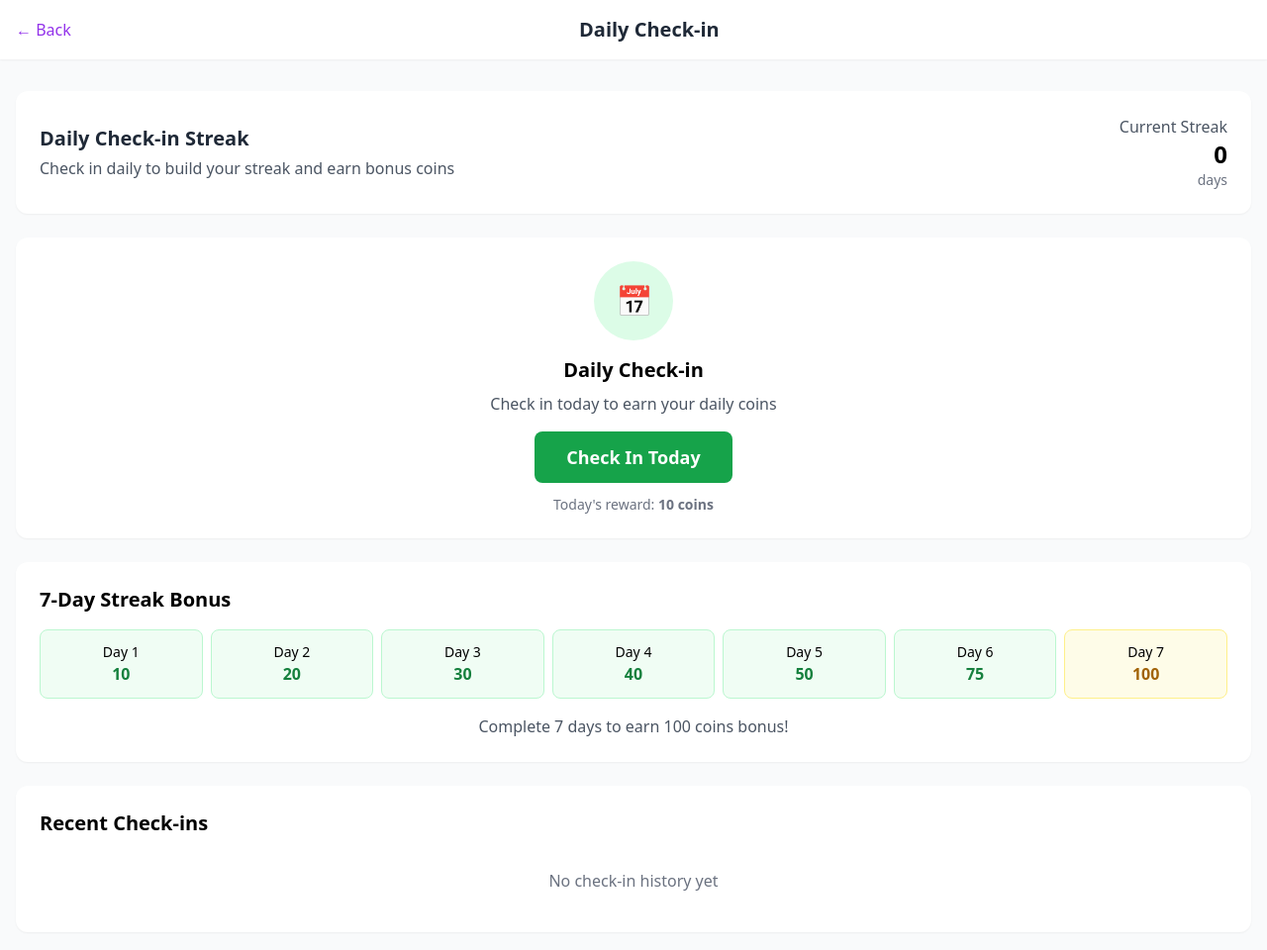
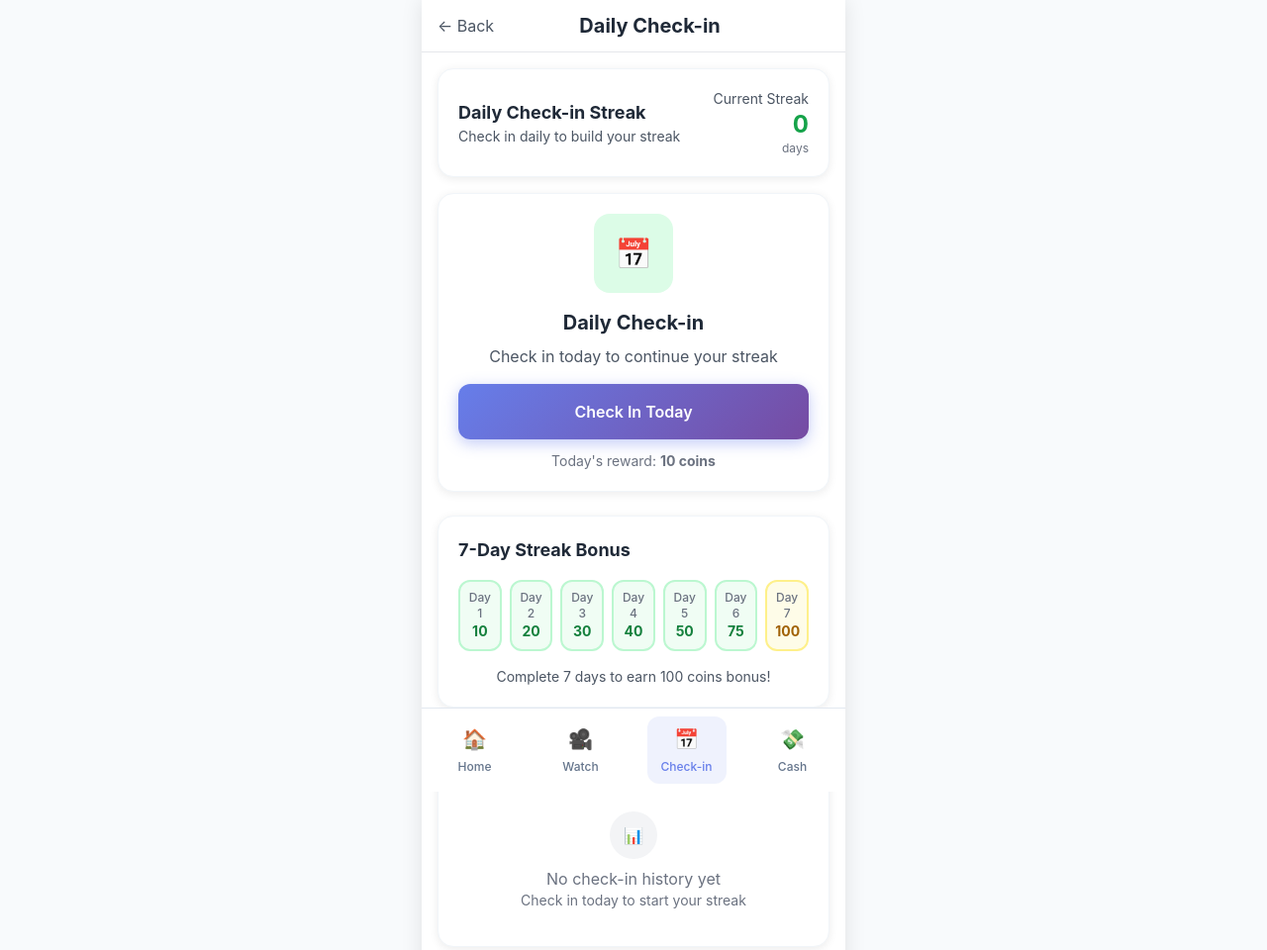
Before and after one commit to sonarratilal-crypto/Earnzy, a plain HTML site: page checkin.html in a window 1280 px wide. Shown: the whole page at 99% size. Drawn offline with nearby package versions, Linux system fonts and the light colour scheme.

Commit message:
Update checkin.html

```diff
--- a/checkin.html
+++ b/checkin.html
@@ -1,4 +1,3 @@
-<!-- checkin.html -->
 <!DOCTYPE html>
 <html lang="en">
 <head>
@@ -7,94 +6,128 @@
     <title>Daily Check-in - Earnzy</title>
     <script src="https://cdn.tailwindcss.com"></script>
     <script src="https://cdn.jsdelivr.net/npm/@supabase/supabase-js@2"></script>
+    <link rel="stylesheet" href="assets/style.css">
 </head>
-<body class="bg-gray-50 min-h-screen">
-    <!-- Navigation -->
-    <nav class="bg-white shadow-sm py-4">
-        <div class="container mx-auto px-4 flex justify-between items-center">
-            <a href="dashboard.html" class="text-purple-600 font-medium">← Back</a>
+<body>
+    <div class="app-container">
+        <!-- Header -->
+        <header class="bg-white border-b border-gray-200 sticky top-0 z-50">
+            <div class="px-4 py-3">
+                <div class="flex justify-between items-center">
+                    <a href="dashboard.html" class="text-gray-600 flex items-center">
+                        ← Back
+                    </a>
                     <h1 class="text-xl font-bold text-gray-800">Daily Check-in</h1>
                     <div class="w-6"></div>
                 </div>
-    </nav>
+            </div>
+        </header>
 
-    <div class="container mx-auto px-4 py-8">
+        <!-- Main Content -->
+        <main class="content-with-nav p-4">
             <!-- Stats Card -->
-        <div class="bg-white rounded-xl shadow-sm p-6 mb-6">
+            <div class="card-app mb-4">
                 <div class="flex justify-between items-center">
                     <div>
-                    <h2 class="text-xl font-bold text-gray-800">Daily Check-in Streak</h2>
-                    <p class="text-gray-600 mt-1">Check in daily to build your streak and earn bonus coins</p>
+                        <h2 class="text-lg font-bold text-gray-800">Daily Check-in Streak</h2>
+                        <p class="text-gray-600 text-sm">Check in daily to build your streak</p>
                     </div>
                     <div class="text-right">
-                    <p class="text-gray-600">Current Streak</p>
-                    <p class="text-2xl font-bold" id="currentStreak">0</p>
-                    <p class="text-sm text-gray-500">days</p>
+                        <p class="text-sm text-gray-600">Current Streak</p>
+                        <p class="text-2xl font-bold text-green-600" id="currentStreak">0</p>
+                        <p class="text-xs text-gray-500">days</p>
                     </div>
                 </div>
             </div>
 
             <!-- Check-in Status -->
-        <div class="bg-white rounded-xl shadow-sm p-6 mb-6 text-center">
-            <div class="w-20 h-20 bg-green-100 rounded-full flex items-center justify-center mx-auto mb-4">
+            <div class="card-app text-center mb-6">
+                <div class="w-20 h-20 bg-green-100 rounded-2xl flex items-center justify-center mx-auto mb-4">
                     <span class="text-3xl text-green-600" id="checkinIcon">📅</span>
                 </div>
                 <h3 class="text-xl font-bold mb-2" id="checkinTitle">Daily Check-in</h3>
-            <p class="text-gray-600 mb-4" id="checkinDescription">Check in today to earn your daily coins</p>
-            <button id="checkinBtn" class="bg-green-600 text-white px-8 py-3 rounded-lg font-bold text-lg hover:bg-green-700 transition duration-200">
+                <p class="text-gray-600 mb-4" id="checkinDescription">Check in today to continue your streak</p>
+                <button id="checkinBtn" class="btn-app mb-3">
                     Check In Today
                 </button>
-            <p class="text-sm text-gray-500 mt-3" id="todayReward">Today's reward: <span class="font-bold">10 coins</span></p>
+                <p class="text-sm text-gray-500" id="todayReward">Today's reward: <span class="font-bold">10 coins</span></p>
             </div>
 
             <!-- Streak Calendar -->
-        <div class="bg-white rounded-xl shadow-sm p-6 mb-6">
-            <h3 class="text-xl font-bold mb-4">7-Day Streak Bonus</h3>
+            <div class="card-app mb-6">
+                <h3 class="text-lg font-bold mb-4">7-Day Streak Bonus</h3>
                 <div class="grid grid-cols-7 gap-2">
-                <div class="text-center p-3 bg-green-50 rounded-lg border border-green-200">
-                    <p class="text-sm font-medium">Day 1</p>
-                    <p class="text-green-700 font-bold">10</p>
+                    <div class="text-center p-2 bg-green-50 rounded-xl border-2 border-green-200">
+                        <p class="text-xs font-medium">Day 1</p>
+                        <p class="text-green-700 font-bold text-sm">10</p>
                     </div>
-                <div class="text-center p-3 bg-green-50 rounded-lg border border-green-200">
-                    <p class="text-sm font-medium">Day 2</p>
-                    <p class="text-green-700 font-bold">20</p>
+                    <div class="text-center p-2 bg-green-50 rounded-xl border-2 border-green-200">
+                        <p class="text-xs font-medium">Day 2</p>
+                        <p class="text-green-700 font-bold text-sm">20</p>
                     </div>
-                <div class="text-center p-3 bg-green-50 rounded-lg border border-green-200">
-                    <p class="text-sm font-medium">Day 3</p>
-                    <p class="text-green-700 font-bold">30</p>
+                    <div class="text-center p-2 bg-green-50 rounded-xl border-2 border-green-200">
+                        <p class="text-xs font-medium">Day 3</p>
+                        <p class="text-green-700 font-bold text-sm">30</p>
                     </div>
-                <div class="text-center p-3 bg-green-50 rounded-lg border border-green-200">
-                    <p class="text-sm font-medium">Day 4</p>
-                    <p class="text-green-700 font-bold">40</p>
+                    <div class="text-center p-2 bg-green-50 rounded-xl border-2 border-green-200">
+                        <p class="text-xs font-medium">Day 4</p>
+                        <p class="text-green-700 font-bold text-sm">40</p>
                     </div>
-                <div class="text-center p-3 bg-green-50 rounded-lg border border-green-200">
-                    <p class="text-sm font-medium">Day 5</p>
-                    <p class="text-green-700 font-bold">50</p>
+                    <div class="text-center p-2 bg-green-50 rounded-xl border-2 border-green-200">
+                        <p class="text-xs font-medium">Day 5</p>
+                        <p class="text-green-700 font-bold text-sm">50</p>
                     </div>
-                <div class="text-center p-3 bg-green-50 rounded-lg border border-green-200">
-                    <p class="text-sm font-medium">Day 6</p>
-                    <p class="text-green-700 font-bold">75</p>
+                    <div class="text-center p-2 bg-green-50 rounded-xl border-2 border-green-200">
+                        <p class="text-xs font-medium">Day 6</p>
+                        <p class="text-green-700 font-bold text-sm">75</p>
                     </div>
-                <div class="text-center p-3 bg-yellow-50 rounded-lg border border-yellow-200">
-                    <p class="text-sm font-medium">Day 7</p>
-                    <p class="text-yellow-700 font-bold">100</p>
+                    <div class="text-center p-2 bg-yellow-50 rounded-xl border-2 border-yellow-200">
+                        <p class="text-xs font-medium">Day 7</p>
+                        <p class="text-yellow-700 font-bold text-sm">100</p>
                     </div>
                 </div>
-            <p class="text-center text-gray-600 mt-4">Complete 7 days to earn 100 coins bonus!</p>
+                <p class="text-center text-gray-600 text-sm mt-4">Complete 7 days to earn 100 coins bonus!</p>
             </div>
 
             <!-- Check-in History -->
-        <div class="bg-white rounded-xl shadow-sm p-6">
-            <h3 class="text-xl font-bold mb-4">Recent Check-ins</h3>
+            <div class="card-app">
+                <h3 class="text-lg font-bold mb-4">Recent Check-ins</h3>
                 <div id="checkinHistory" class="space-y-3">
-                <div class="text-center text-gray-500 py-4">No check-in history yet</div>
+                    <div class="text-center text-gray-500 py-4">
+                        <div class="w-12 h-12 bg-gray-100 rounded-full flex items-center justify-center mx-auto mb-2">
+                            <span class="text-gray-400">📊</span>
+                        </div>
+                        <p>No check-in history yet</p>
+                        <p class="text-sm">Check in today to start your streak</p>
                     </div>
                 </div>
+            </div>
+        </main>
+
+        <!-- Bottom Navigation -->
+        <nav class="bottom-nav">
+            <a href="dashboard.html" class="nav-item">
+                <span class="nav-icon">🏠</span>
+                <span class="nav-label">Home</span>
+            </a>
+            <a href="watch.html" class="nav-item">
+                <span class="nav-icon">🎥</span>
+                <span class="nav-label">Watch</span>
+            </a>
+            <a href="checkin.html" class="nav-item active">
+                <span class="nav-icon">📅</span>
+                <span class="nav-label">Check-in</span>
+            </a>
+            <a href="withdraw.html" class="nav-item">
+                <span class="nav-icon">💸</span>
+                <span class="nav-label">Cash</span>
+            </a>
+        </nav>
     </div>
 
     <!-- Success Modal -->
     <div id="successModal" class="fixed inset-0 bg-black bg-opacity-50 flex items-center justify-center hidden z-50">
-        <div class="bg-white rounded-2xl p-8 mx-4 max-w-sm w-full text-center">
+        <div class="bg-white rounded-2xl p-8 mx-4 max-w-sm w-full text-center slide-up">
             <div class="w-16 h-16 bg-green-100 rounded-full flex items-center justify-center mx-auto mb-4">
                 <span class="text-2xl text-green-600">✅</span>
             </div>
@@ -102,7 +135,7 @@
             <p class="text-gray-600 mb-2">Daily streak updated</p>
             <p class="text-2xl font-bold text-green-600 mb-2" id="streakReward">+10 coins</p>
             <p class="text-sm text-gray-500 mb-6">New streak: <span id="newStreakCount" class="font-bold">1 day</span></p>
-            <button id="closeModal" class="w-full bg-green-600 text-white py-3 rounded-lg font-medium">Continue</button>
+            <button id="closeModal" class="btn-app">Continue</button>
         </div>
     </div>
 
@@ -193,7 +226,7 @@
                 description.textContent = `You've already checked in today. Come back tomorrow!`;
                 button.textContent = 'Already Checked In';
                 button.disabled = true;
-                button.className = 'bg-gray-400 text-white px-8 py-3 rounded-lg font-bold text-lg cursor-not-allowed';
+                button.className = 'btn-app bg-gray-400 cursor-not-allowed';
                 rewardText.innerHTML = `Today's reward: <span class="font-bold">${todayReward} coins</span> (claimed)`;
             } else {
                 icon.textContent = '📅';
@@ -201,7 +234,7 @@
                 description.textContent = `Check in today to continue your ${currentStreak}-day streak`;
                 button.textContent = 'Check In Today';
                 button.disabled = false;
-                button.className = 'bg-green-600 text-white px-8 py-3 rounded-lg font-bold text-lg hover:bg-green-700 transition duration-200';
+                button.className = 'btn-app';
                 rewardText.innerHTML = `Today's reward: <span class="font-bold">${todayReward} coins</span>`;
             }
         }
@@ -209,6 +242,11 @@
         // Check-in button handler
         document.getElementById('checkinBtn').addEventListener('click', async () => {
             if (todayCheckedIn) return;
+
+            const button = document.getElementById('checkinBtn');
+            button.disabled = true;
+            button.textContent = 'Checking In...';
+            button.classList.add('loading');
 
             try {
                 // Calculate reward based on streak
@@ -266,6 +304,10 @@
             } catch (error) {
                 console.error('Error recording check-in:', error);
                 alert('Error recording your check-in. Please try again.');
+            } finally {
+                button.disabled = false;
+                button.textContent = 'Check In Today';
+                button.classList.remove('loading');
             }
         });
 
@@ -286,20 +328,28 @@
                 historyContainer.innerHTML = '';
 
                 if (data.length === 0) {
-                    historyContainer.innerHTML = '<div class="text-center text-gray-500 py-4">No check-in history yet</div>';
+                    historyContainer.innerHTML = `
+                        <div class="text-center text-gray-500 py-4">
+                            <div class="w-12 h-12 bg-gray-100 rounded-full flex items-center justify-center mx-auto mb-2">
+                                <span class="text-gray-400">📊</span>
+                            </div>
+                            <p>No check-in history yet</p>
+                            <p class="text-sm">Check in today to start your streak</p>
+                        </div>
+                    `;
                     return;
                 }
 
                 data.forEach(earning => {
                     const earningElement = document.createElement('div');
-                    earningElement.className = 'flex justify-between items-center py-3 border-b';
+                    earningElement.className = 'flex justify-between items-center py-3 border-b border-gray-100';
 
                     const date = new Date(earning.created_at);
                     const dateString = date.toLocaleDateString();
 
                     earningElement.innerHTML = `
                         <div class="flex items-center">
-                            <div class="w-10 h-10 bg-green-100 rounded-lg flex items-center justify-center mr-3">
+                            <div class="w-10 h-10 bg-green-100 rounded-xl flex items-center justify-center mr-3">
                                 <span class="text-green-600">📅</span>
                             </div>
                             <div>
@@ -307,7 +357,7 @@
                                 <div class="text-sm text-gray-500">${dateString}</div>
                             </div>
                         </div>
-                        <div class="font-medium text-green-600">+${earning.coins} coins</div>
+                        <div class="font-bold text-green-600">+${earning.coins}</div>
                     `;
 
                     historyContainer.appendChild(earningElement);
```
Lines whose indentation alone changed are shown as unchanged.
